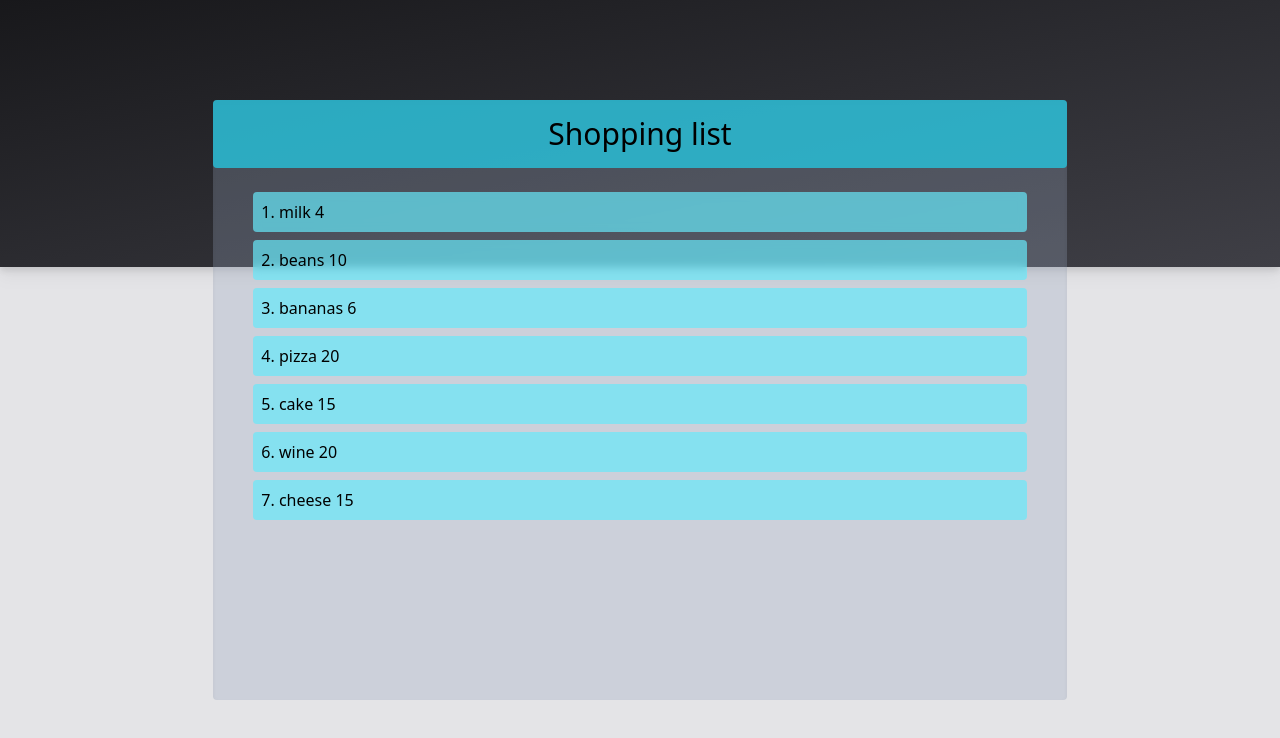
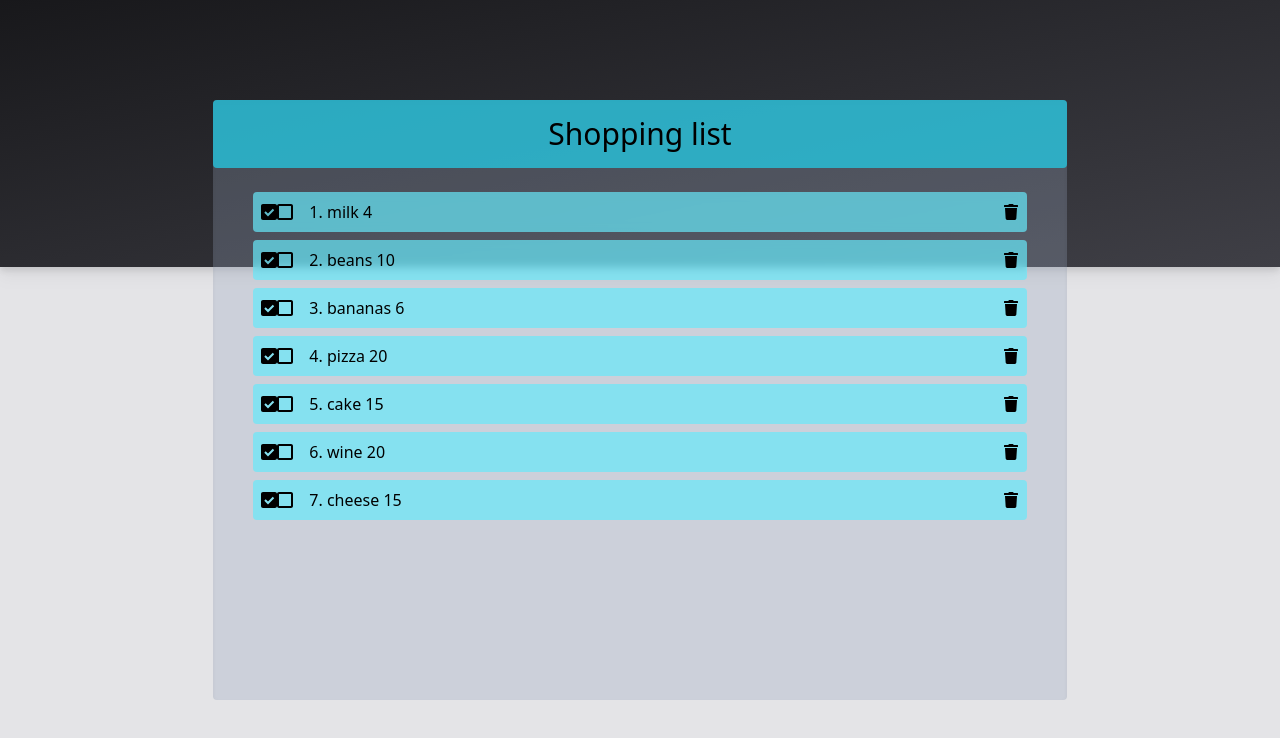
Before and after one commit to ecmCode/shopping-list, a React app: page / in a window 1280 px wide. Shown: the top 738 px of the page. Built offline with nearby package versions, Linux system fonts and the light colour scheme; the HTML template or start-up script is replaced by a standard one.

Commit message:
add icons

```diff
--- a/package.json
+++ b/package.json
@@ -13,6 +13,7 @@
     "postcss": "^8.4.21",
     "react": "^18.2.0",
     "react-dom": "^18.2.0",
+    "react-icons": "^4.7.1",
     "tailwindcss": "^3.2.4"
   },
   "devDependencies": {
--- a/src/components/ListItem.jsx
+++ b/src/components/ListItem.jsx
@@ -1,10 +1,20 @@
 import style from "./ListItem.module.css"
-
+import { ImCheckboxUnchecked, ImCheckboxChecked } from 'react-icons/im';
+import { FaTrash } from 'react-icons/fa'
 
 const ListItem = ({ index, data }) => {
     return (
         <div className={style.listItem}>
-            {index}. {data.item} {data.price}
+            <span className={style.data}>
+                <span className={style.checkbox}>
+                    <ImCheckboxChecked/>
+                    <ImCheckboxUnchecked/>
+                </span>
+                {index}. {data.item} {data.price}
+            </span>
+            <span>
+                <FaTrash/>
+            </span>
         </div>
     );
 }
--- a/src/components/ListItem.module.css
+++ b/src/components/ListItem.module.css
@@ -1,3 +1,11 @@
 .listItem{
-    @apply p-2 bg-cyan-300/70 backdrop-blur-sm rounded
+    @apply p-2 bg-cyan-300/70 backdrop-blur-sm rounded flex justify-between items-center
 }
+
+.data{
+    @apply flex gap-4 items-center
+}
+
+.checkbox{
+    @apply flex
+}
```
Also changed, not shown: 1 other file (tests, documents, lock files or other folders).
